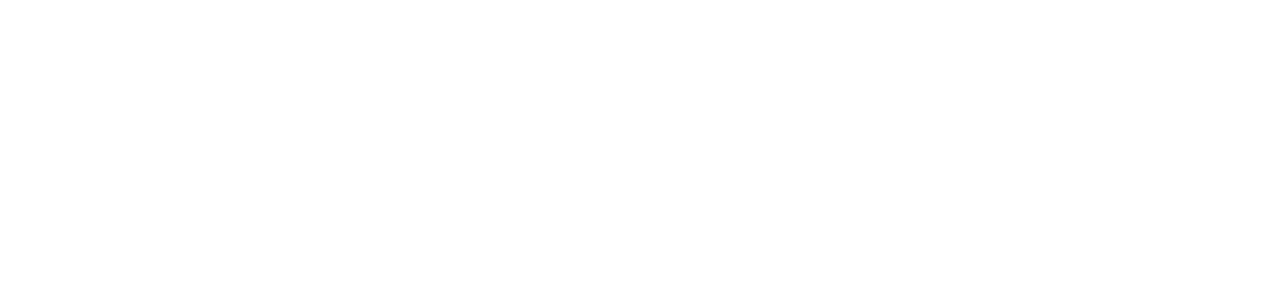
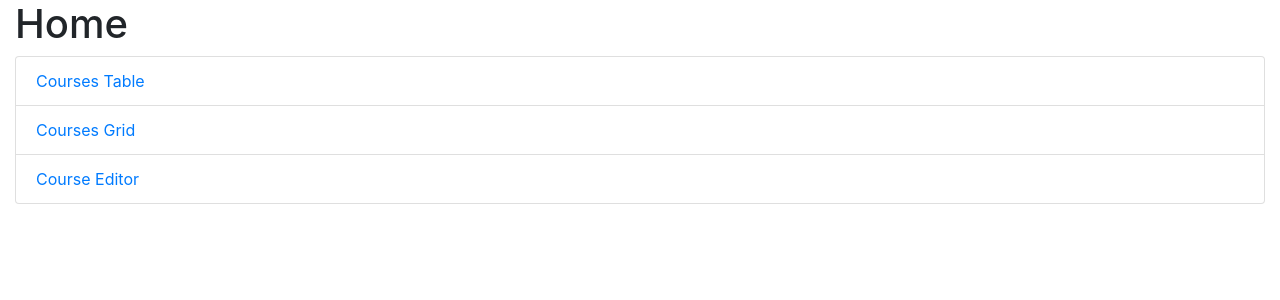
Before and after one commit to leorafink/CS5610-WebDev-sp21-client-react, a React (Create React App) app: page / in a window 1280 px wide. Shown: the top 300 px of the page. Built offline with nearby package versions, Linux system fonts and the light colour scheme.

Commit message:
added homepage

```diff
--- a/src/App.js
+++ b/src/App.js
@@ -3,10 +3,13 @@
 import CourseManager from "./components/course-manager";
 import CourseEditor from "./components/course-editor";
 import {BrowserRouter, Route} from "react-router-dom";
+import Home from "./components/home.js"
 
 function App() {
   return (
       <BrowserRouter>
+          <div className="container-fluid">
+          <Route path="/" exact={true}  component={Home}/>
           <Route path="/courses" component={CourseManager}/>
           {/*<Route path="/editor" component={CourseEditor}/>*/}
           <Route path="/editor" render={(props) => <CourseEditor {...props}/>}/>
@@ -14,6 +17,7 @@
             <CourseManager/>
             <CourseEditor/>
         </div>*/}
+          </div>
       </BrowserRouter>
   );
 }
```
